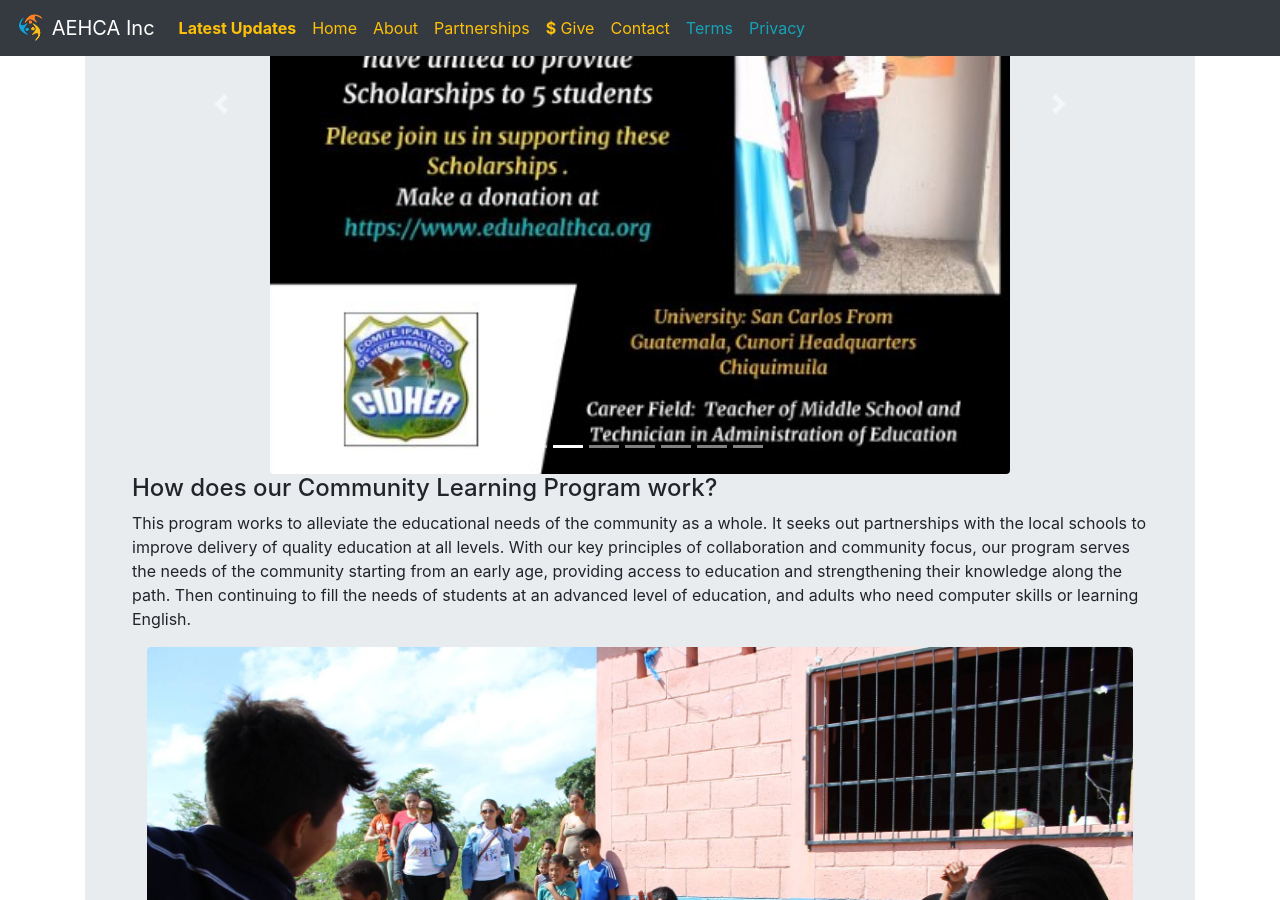
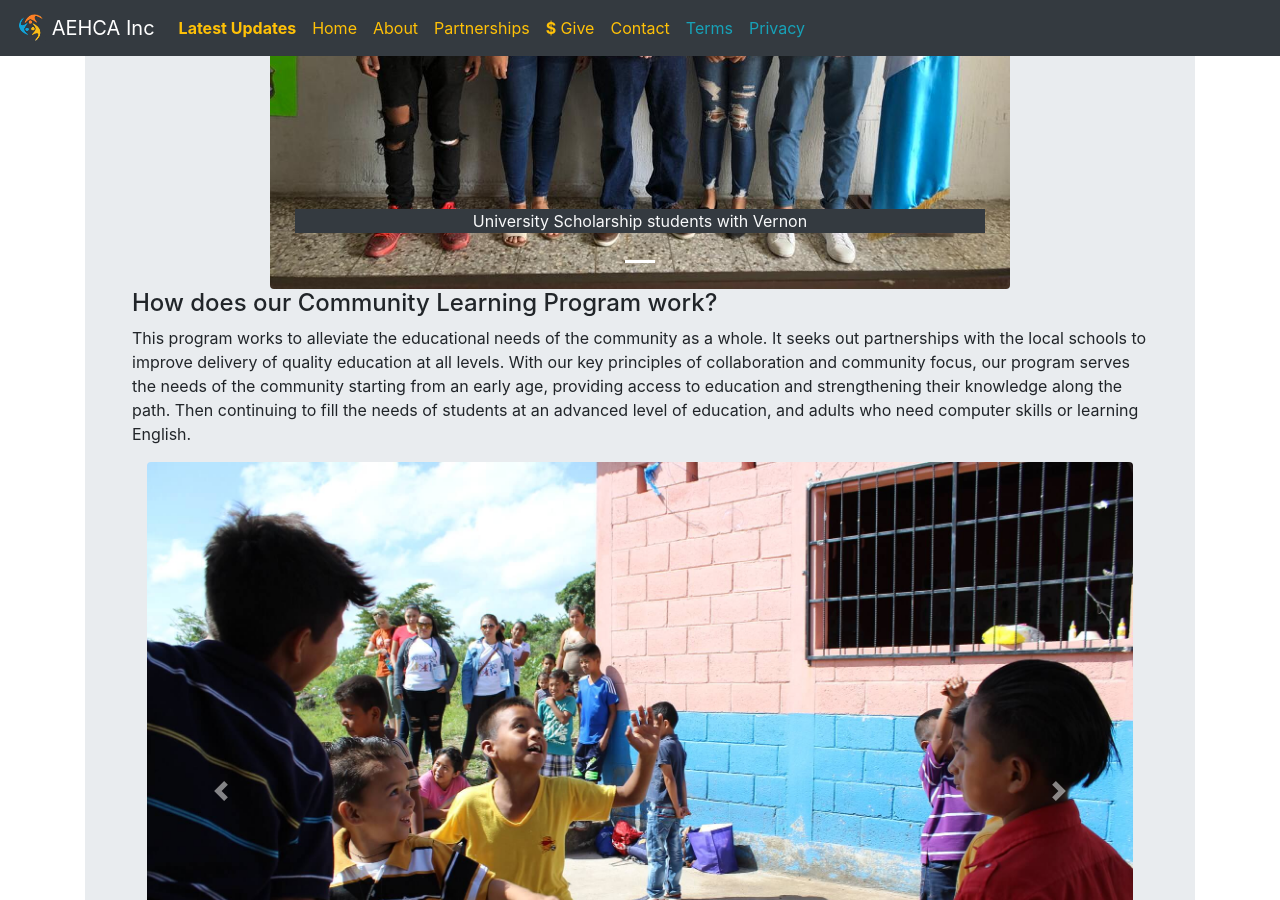
Before and after one commit to aehca/aehca.github.io, a Jekyll site: the page built from _posts/2020-12-15-education-support.html, in a window 1280 px wide and 900 px high, scrolled down 1096 px. Built offline with Jekyll 4.4.1, drawn with Linux system fonts in a browser that asks for light colours.

Commit message:
Update 2020-12-15-education-support.html

```diff
--- a/_posts/2020-12-15-education-support.html
+++ b/_posts/2020-12-15-education-support.html
@@ -60,12 +60,6 @@
                                         <ol class="carousel-indicators">
                                             <li data-target="#scholarshipCarousel" data-slide-to="0" class="active">
                                             </li>
-                                            <li data-target="#scholarshipCarousel" data-slide-to="1"></li>
-                                            <li data-target="#scholarshipCarousel" data-slide-to="2"></li>
-                                            <li data-target="#scholarshipCarousel" data-slide-to="3"></li>
-                                            <li data-target="#scholarshipCarousel" data-slide-to="4"></li>
-                                            <li data-target="#scholarshipCarousel" data-slide-to="5"></li>
-                                            <li data-target="#scholarshipCarousel" data-slide-to="6"></li>
                                         </ol>
                                         <div class="carousel-inner">
                                             <div class="carousel-item text-center active">
@@ -78,42 +72,7 @@
                                                     </p>
                                                 </div>
                                             </div>
-                                            <div class="carousel-item text-center">
-                                                <img src="/images/scholarship-student-1-s.jpg"
-                                                    class="d-block w-75 mx-auto rounded"
-                                                    alt="Education - technology - Ipala, Guatemala">
-                                            </div>
-                                            <div class="carousel-item text-center">
-                                                <img src="/images/scholarship-student-2-s.jpg"
-                                                    class="d-block w-75 mx-auto rounded"
-                                                    alt="Education - technology - Ipala, Guatemala">
-                                            </div>
-                                            <div class="carousel-item text-center">
-                                                <img src="/images/scholarship-student-3-s.jpg"
-                                                    class="d-block w-75 mx-auto rounded"
-                                                    alt="Education - technology - Ipala, Guatemala">
-                                            </div>
-                                            <div class="carousel-item text-center">
-                                                <img src="/images/scholarship-student-4-s.jpg"
-                                                    class="d-block w-75 mx-auto rounded"
-                                                    alt="Education - technology - Ipala, Guatemala">
-                                            </div>
-                                            <div class="carousel-item text-center">
-                                                <img src="/images/scholarship-student-5-s.jpg"
-                                                    class="d-block w-75 mx-auto rounded"
-                                                    alt="Education - technology - Ipala, Guatemala">
-                                            </div>
                                         </div>
-                                        <a class="carousel-control-prev" href="#scholarshipCarousel" role="button"
-                                            data-slide="prev">
-                                            <span class="carousel-control-prev-icon" aria-hidden="true"></span>
-                                            <span class="sr-only">Previous</span>
-                                        </a>
-                                        <a class="carousel-control-next" href="#scholarshipCarousel" role="button"
-                                            data-slide="next">
-                                            <span class="carousel-control-next-icon" aria-hidden="true"></span>
-                                            <span class="sr-only">Next</span>
-                                        </a>
                                     </div>
                                 </div>
                                 <!-- END PHOTO CAROUSEL WITH BUTTONS AND CAPTIONS-->
```
